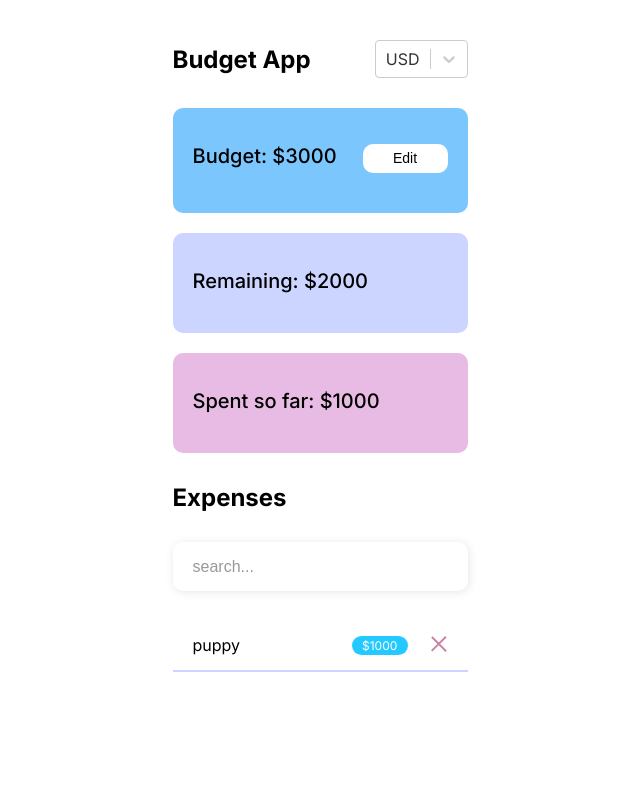
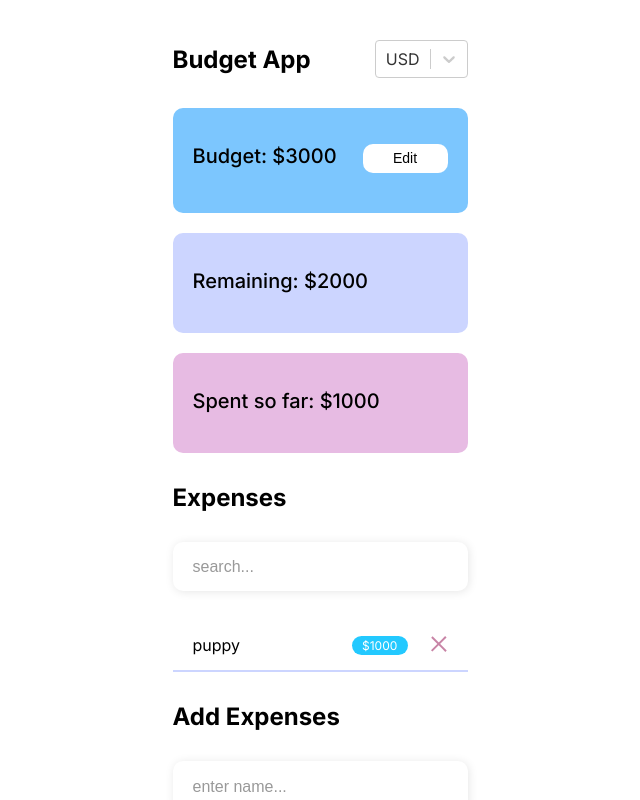
Before and after one commit to Aliaksandra-Leanovich/react-budget-app, a React (Create React App) app: page / in a window 1280 px wide. Shown: the top 800 px of the page, without its empty margins (320-960 px from the left). Built offline with nearby package versions, Linux system fonts and the light colour scheme.

Commit message:
feat(list):delete heigh

```diff
--- a/src/components/List/style.ts
+++ b/src/components/List/style.ts
@@ -1,7 +1,6 @@
 import styled from "styled-components";
 
 const StyledList = styled.ul`
-  min-height: 200px;
   overflow: auto;
   list-style-type: none;
 `;
```
